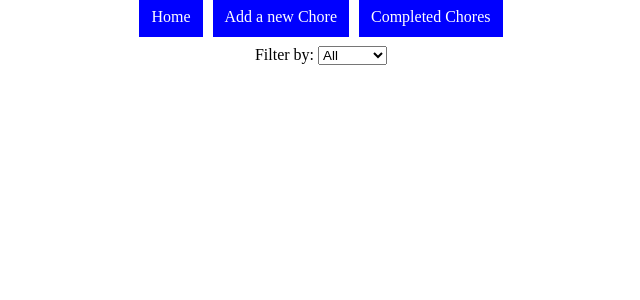
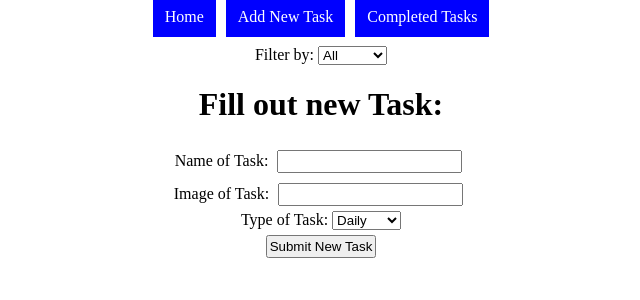
Before and after one commit to ReeceCrook/phase-2-final-proj, a React (Create React App) app: page /addTask in a window 1280 px wide. Shown: the top 300 px of the page, without its empty margins (319-959 px from the left). Built offline with nearby package versions, Linux system fonts and the light colour scheme; data requests are answered from the project's data file.

Commit message:
Changed some wording and removed unused code

```diff
--- a/src/Components/AddChore.js
+++ b/src/Components/AddChore.js
@@ -29,23 +29,23 @@ function AddChore() {
 
     return (
         <form id="form" onSubmit={(e) => handleSubmit(e)}>
-            <h1>Fill out new chore:</h1>
+            <h1>Fill out new Task:</h1>
             <div className="addChoreDiv" >
 
-                <label  htmlFor="name"> Name of Chore: </label>
+                <label  htmlFor="name"> Name of Task: </label>
                 <input type="text" id="name" value={formData.name} onChange={handleChange} /> <br />
 
-                <label  htmlFor="image"> Image of Chore: </label>
+                <label  htmlFor="image"> Image of Task: </label>
                 <input type="text" id="image" value={formData.image} onChange={handleChange} /> <br />
 
-                <label  htmlFor="type"> Type of Chore: </label>
+                <label  htmlFor="type"> Type of Task: </label>
                 <select id="type" value={formData.type} onChange={handleChange}>
                     <option value="Daily">Daily</option>
                     <option value="Weekly">Weekly</option>
                     <option value="Monthly">Monthly</option>
                 </select> <br />
 
-                <input type="submit" value="Add New Chore" className="submitButton" />
+                <input type="submit" value="Submit New Task" className="submitButton" />
             </div>
         </form>
     )
--- a/src/Components/App.js
+++ b/src/Components/App.js
@@ -29,8 +29,8 @@ function App() {
         setCompletedChores={setCompletedChores}
       />
       <Routes>
-        <Route path="/addchore" element={<AddChore />} />
-        <Route path="/completedchores" element={
+        <Route path="/addTask" element={<AddChore />} />
+        <Route path="/completedTasks" element={
         <CompletedChores
           setTrigger={setTrigger}
           setFetchResult={setFetchResult}
--- a/src/Components/CompletedChores.js
+++ b/src/Components/CompletedChores.js
@@ -1,4 +1,4 @@
-import React, { useEffect, useState } from "react";
+import React, { useEffect } from "react";
 import "../main.css"
 
 function CompletedChores({ completedChores, setCompletedChores, setFetchResult, setTrigger }) {
--- a/src/Components/NavBar.js
+++ b/src/Components/NavBar.js
@@ -13,18 +13,18 @@ function NavBar() {
                 Home
             </NavLink>
             <NavLink
-                to="/addchore"
+                to="/addTask"
                 exact="true"
                 className="navLinks"
             >
-                Add a new Chore
+                Add New Task
             </NavLink>
             <NavLink
-                to="/completedchores"
+                to="/completedTasks"
                 exact="true"
                 className="navLinks"
             >
-                Completed Chores
+                Completed Tasks
             </NavLink>
             </div>
       );
```
Also changed, not shown: src/Components/Tasks.js (+2 -6 lines).
